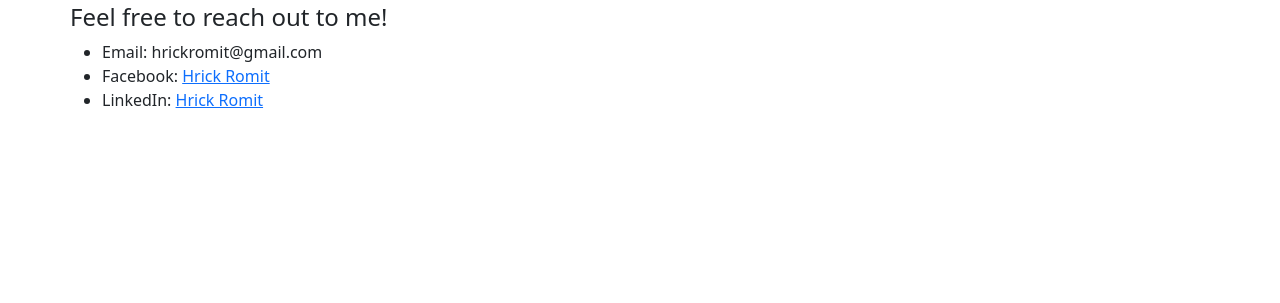
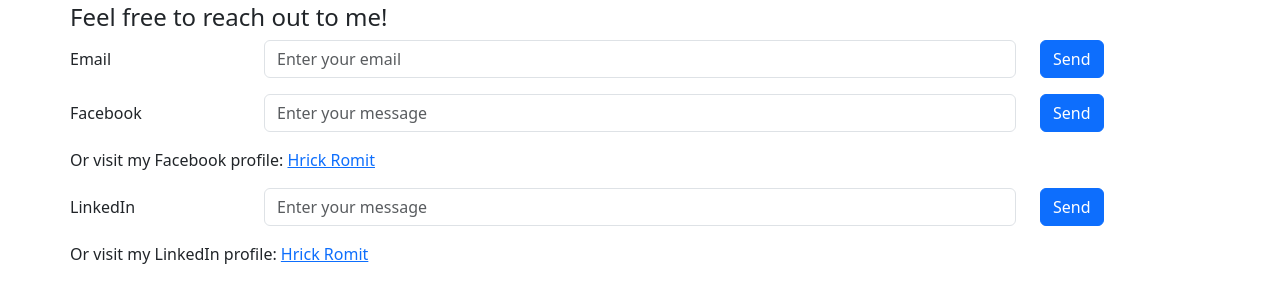
Before and after one commit to HrickRomit/CSE482Lab1, a plain HTML site: page contact/contact.html in a window 1280 px wide. Shown: the part 149-452 px from the top of the page. Drawn offline with nearby package versions, Linux system fonts and the light colour scheme.

Commit message:
changed the contact

```diff
--- a/contact/contact.html
+++ b/contact/contact.html
@@ -29,11 +29,41 @@
     <div class="content">
         <h1 style="text-align: center;">Contact Me</h1>
         <h4>Feel free to reach out to me!</h4>
-        <ul>
-            <li>Email: hrickromit@gmail.com</li>
-            <li>Facebook: <a href="https://www.facebook.com/hrickromit">Hrick Romit</a></li>
-            <li>LinkedIn: <a href="https://www.linkedin.com/in/hrickromit">Hrick Romit</a></li>
-        </ul>
+
+        <!-- Email Form -->
+        <div class="row mb-3">
+            <label for="emailInput" class="col-sm-2 col-form-label">Email</label>
+            <div class="col-sm-8">
+                <input type="email" class="form-control" id="emailInput" placeholder="Enter your email">
+            </div>
+            <div class="col-sm-2">
+                <button type="button" class="btn btn-primary">Send</button>
+            </div>
+        </div>
+
+        <!-- Facebook Form -->
+        <div class="row mb-3">
+            <label for="facebookInput" class="col-sm-2 col-form-label">Facebook</label>
+            <div class="col-sm-8">
+                <input type="text" class="form-control" id="facebookInput" placeholder="Enter your message">
+            </div>
+            <div class="col-sm-2">
+                <button type="button" class="btn btn-primary">Send</button>
+            </div>
+        </div>
+        <p>Or visit my Facebook profile: <a href="https://www.facebook.com/hrickromit">Hrick Romit</a></p>
+
+        <!-- LinkedIn Form -->
+        <div class="row mb-3">
+            <label for="linkedinInput" class="col-sm-2 col-form-label">LinkedIn</label>
+            <div class="col-sm-8">
+                <input type="text" class="form-control" id="linkedinInput" placeholder="Enter your message">
+            </div>
+            <div class="col-sm-2">
+                <button type="button" class="btn btn-primary">Send</button>
+            </div>
+        </div>
+        <p>Or visit my LinkedIn profile: <a href="https://www.linkedin.com/in/hrickromit">Hrick Romit</a></p>
     </div>
     <script src="https://cdn.jsdelivr.net/npm/bootstrap@5.3.0/dist/js/bootstrap.bundle.min.js"></script>
 </body>
```
